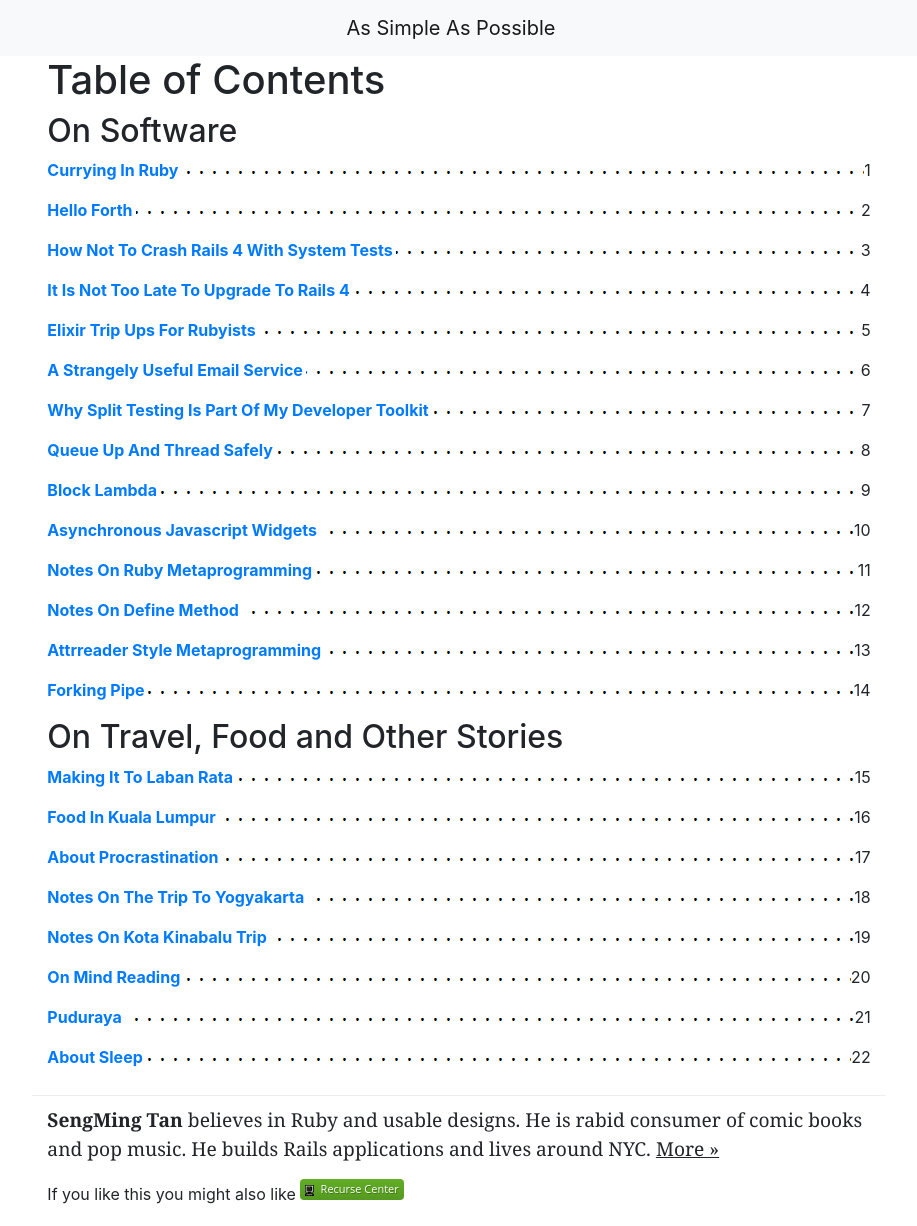
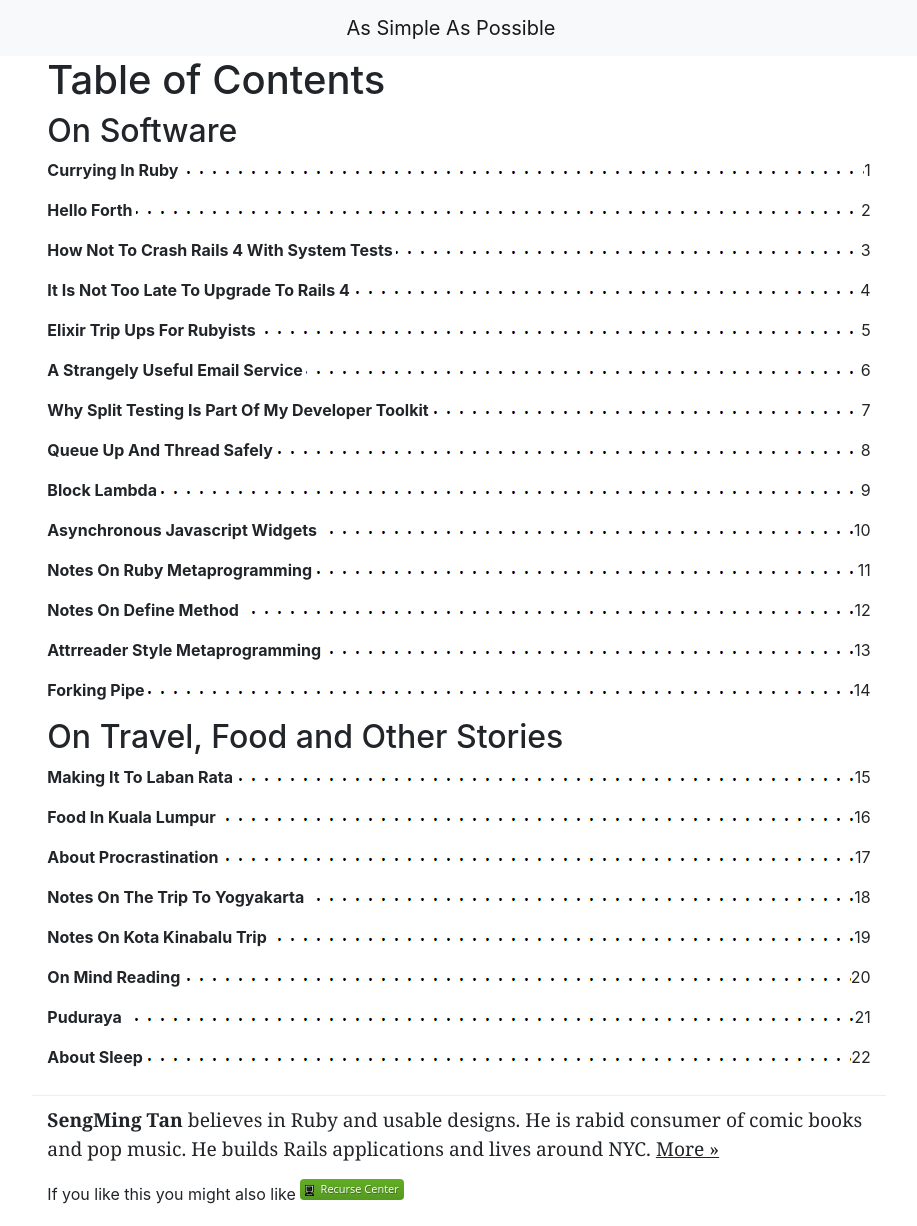
Before and after one commit to tansengming/tansengming.github.com, a Jekyll site: the page built from index.html, in a window 1280 px wide. Shown: the whole page, without its empty margins (181-1098 px from the left). Built offline with Jekyll 4.4.1, drawn with Linux system fonts in a browser that asks for light colours; comment, search, counter and statistics services are not loaded.

Commit message:
let’s keep everything grey

```diff
--- a/stylesheets/styles.css
+++ b/stylesheets/styles.css
@@ -68,10 +68,18 @@ footer {
 /*From Mark Pigrim's Dive into HTML5 */
 /*http://hg.diveintohtml5.org/hgweb.cgi/file/4fafc2e596ed/screen.css*/
 
-dl{clear:both;width:100%;overflow:auto;background:#fff url(/images/dot.png) repeat-x 0 0.8em}
-dt,dd{background:#fff}
-dt{float:left;padding-right:3px}
-dd{margin:0;float:right;}
+dl {clear:both;width:100%;overflow:auto;background:#fff url(/images/dot.png) repeat-x 0 0.8em}
+dt,dd {background:#fff}
+dt { float:left;padding-right:3px }
+  dt a {
+    color: #212529;
+  }
+
+  dt a:hover {
+    color: #212529;
+  }
+
+dd {margin:0;float:right;}
 
 /* RC Pill */
 .rc-pill {  font-family: 'Open Sans', sans-serif;  border-radius: 4px;  display: inline-block;  position: relative;  overflow: hidden;  white-space: nowrap;  font-size: 11px;  cursor: pointer;}
```
